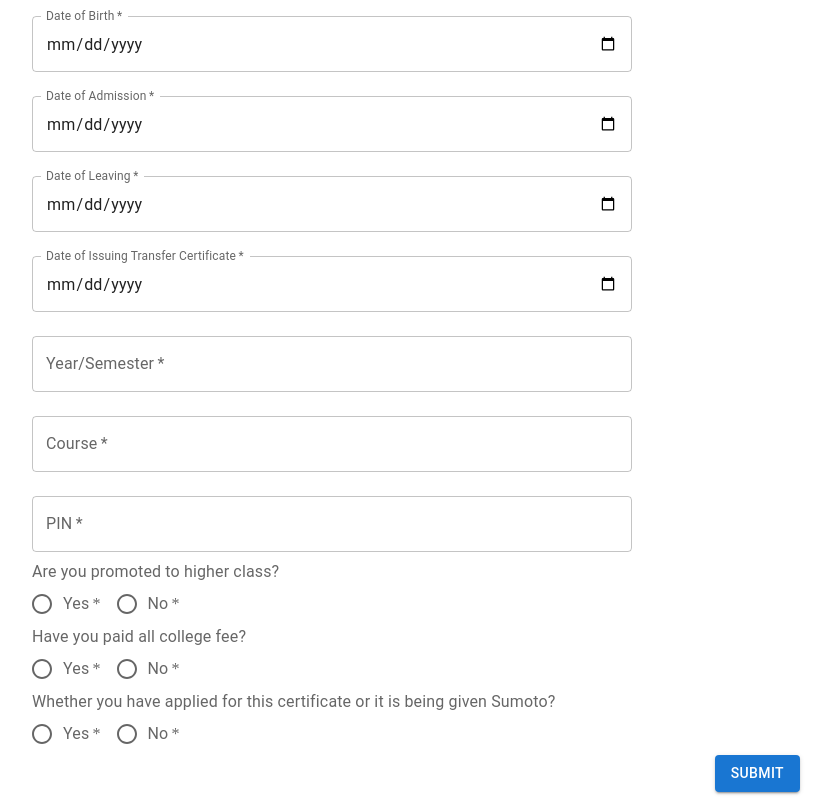
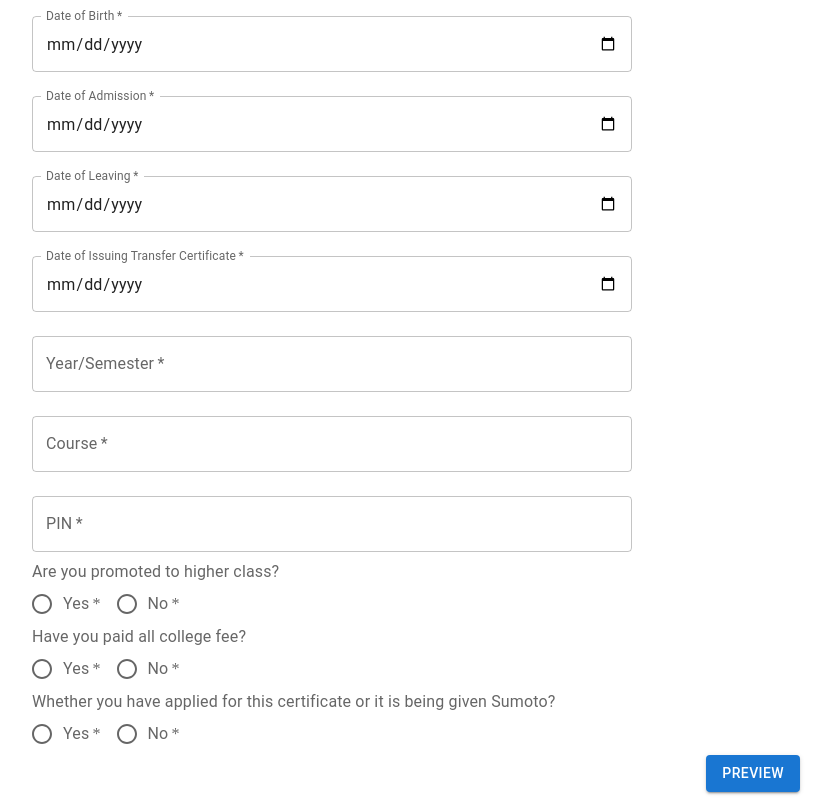
Before and after one commit to Rafiya1207/TC-Generator, a React (Vite) app in the folder frontend/: page / in a window 1280 px wide. Shown: the part 628-1428 px from the top of the page, without its empty margins (224-1056 px from the left). Built offline with nearby package versions, Linux system fonts and the light colour scheme.

Commit message:
change text of form button -- Submit to Preview

```diff
--- a/frontend/src/components/TCForm.jsx
+++ b/frontend/src/components/TCForm.jsx
@@ -141,7 +141,7 @@ const TCForm = () => {
 				</RadioGroup>
 			</div>
 			<Button type="submit" variant="contained" color="primary" className="tc-form-btn">
-				Submit
+				Preview
 			</Button>
 		</form>
 	);
```
